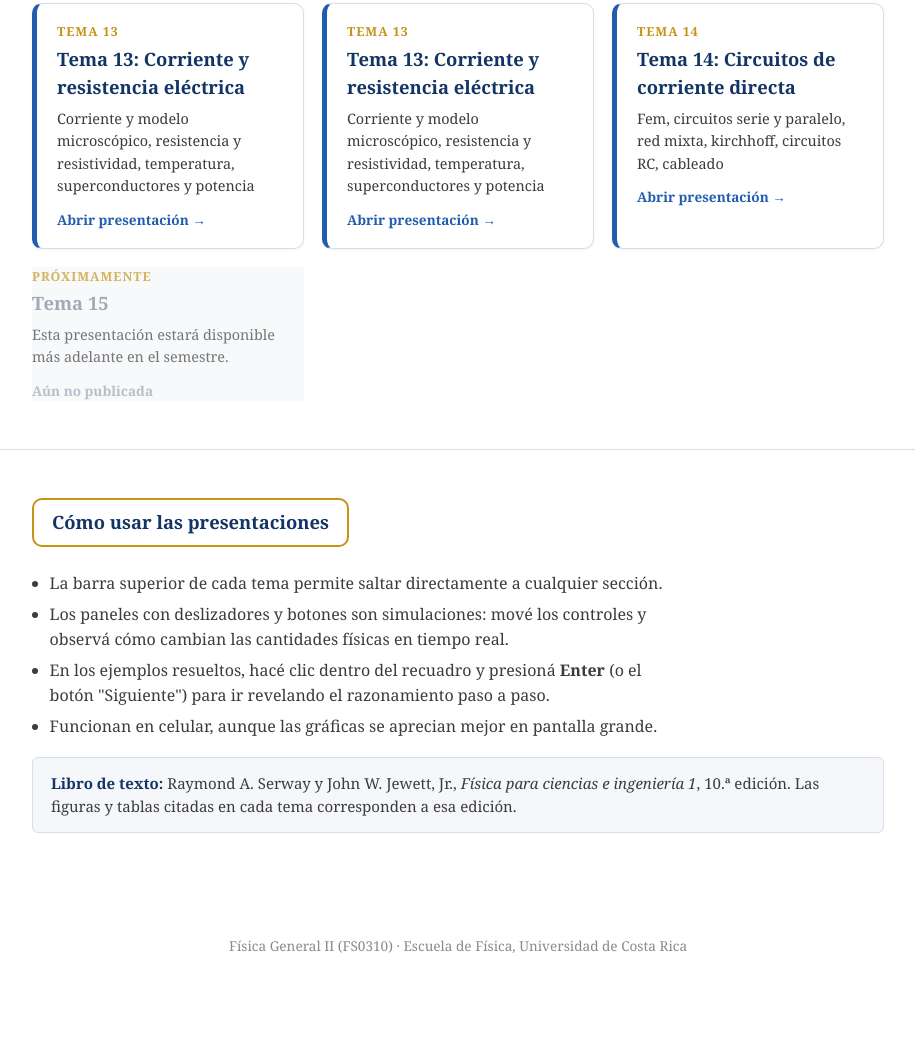
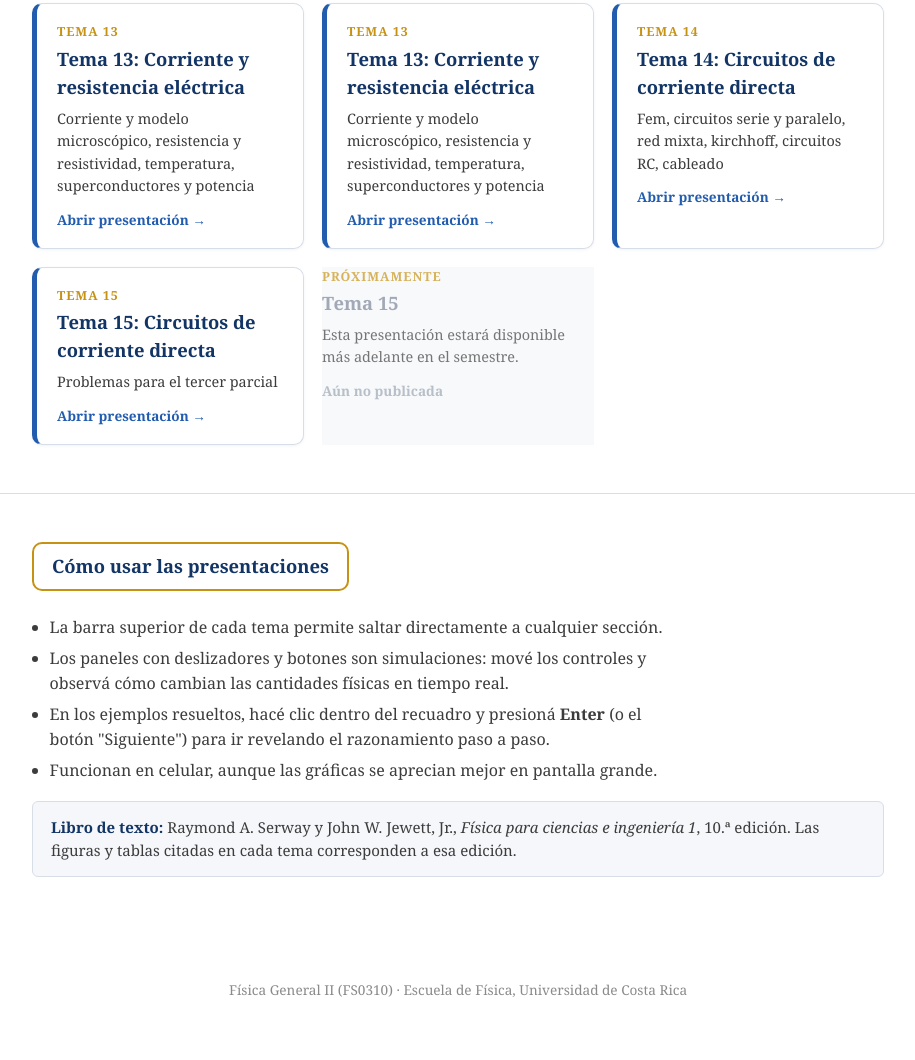
Before and after one commit to keylorac/Physics_II, a plain HTML site: page index.html in a window 1280 px wide. Shown: the part 1959-3019 px from the top of the page, without its empty margins (182-1097 px from the left). Before the commit the page ends 2975 px from the top, so only its background shows below. Drawn offline with Linux system fonts and the light colour scheme.

Commit message:
Fix HTML formatting and structure

```diff
--- a/index.html
+++ b/index.html
@@ -229,6 +229,14 @@ footer.doc-footer{padding:36px 24px 60px; text-align:center; color:#8a8a8a; font
         <p class="tema-desc">Fem, circuitos serie y paralelo, red mixta, kirchhoff, circuitos RC, cableado</p>
         <div class="tema-abrir">Abrir presentación →</div>
       </a>
+
+
+      <a class="tema-card" href="Practica_Tercer_Parcial_FS0310.html">
+        <div class="tema-num">Tema 15</div>
+        <div class="tema-nombre">Tema 15: Circuitos de corriente directa</div>
+        <p class="tema-desc">Problemas para el tercer parcial</p>
+        <div class="tema-abrir">Abrir presentación →</div>
+      </a>
       <!-- ===== PLANTILLA: copiá este bloque para cada tema nuevo =====
       <a class="tema-card" href="tema13.html">
         <div class="tema-num">Tema 13</div>
```
